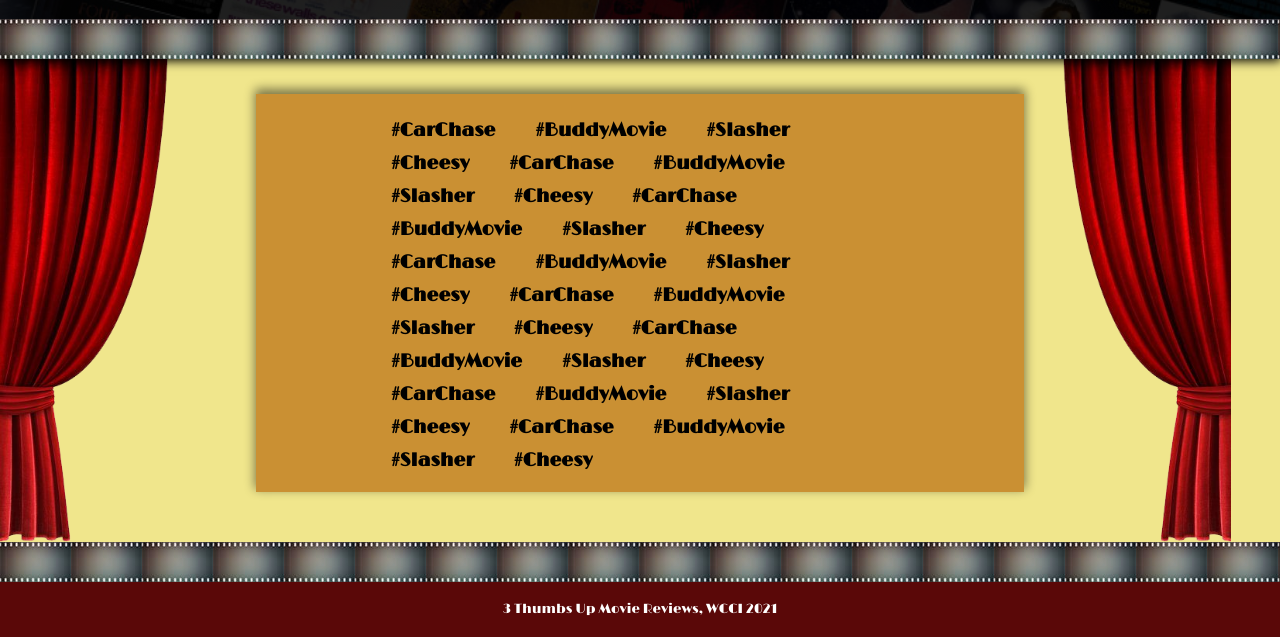
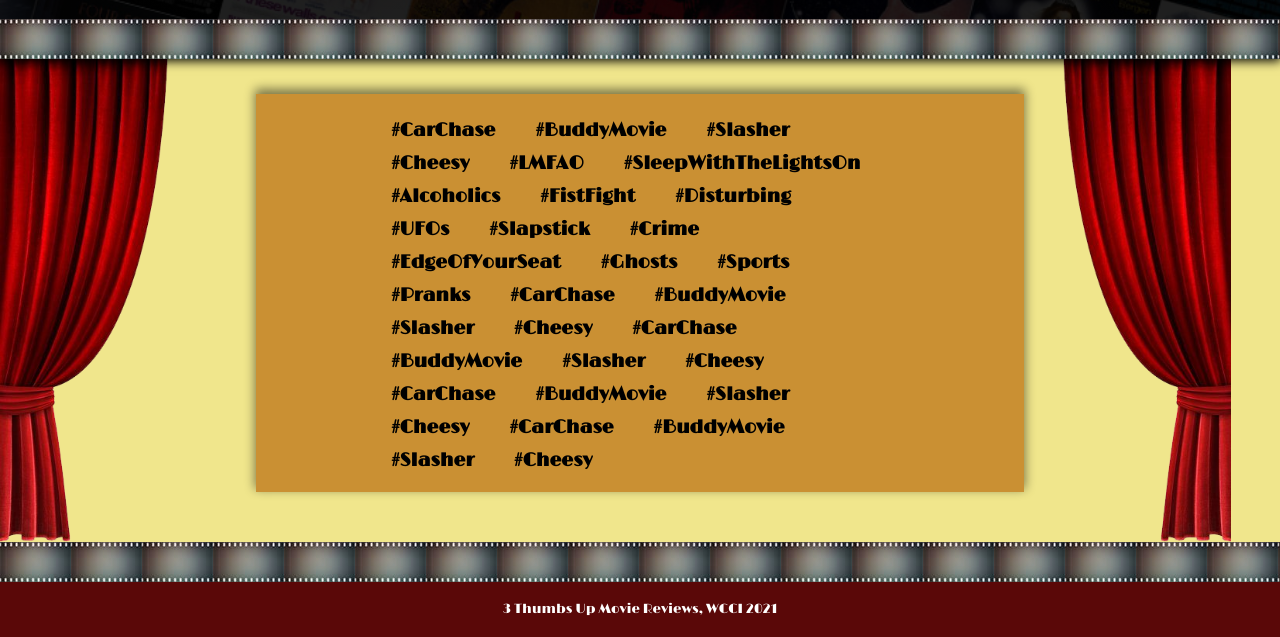
Before and after one commit to joeywhalen/3ThumbsUpReviewSite_WCCI, a plain HTML site: page src/main/resources/static/hashtags.html in a window 1280 px wide. Shown: the part 256-893 px from the top of the page. Drawn offline with nearby package versions, Linux system fonts and the light colour scheme.

Commit message:
building the hashtags page to check display of hashtags

```diff
--- a/src/main/resources/static/hashtags.html
+++ b/src/main/resources/static/hashtags.html
@@ -46,18 +46,18 @@
                         <h3>#BuddyMovie</h3>
                         <h3>#Slasher</h3>
                         <h3>#Cheesy</h3>
-                        <h3>#CarChase</h3>
-                        <h3>#BuddyMovie</h3>
-                        <h3>#Slasher</h3>
-                        <h3>#Cheesy</h3>
-                        <h3>#CarChase</h3>
-                        <h3>#BuddyMovie</h3>
-                        <h3>#Slasher</h3>
-                        <h3>#Cheesy</h3>
-                        <h3>#CarChase</h3>
-                        <h3>#BuddyMovie</h3>
-                        <h3>#Slasher</h3>
-                        <h3>#Cheesy</h3>
+                        <h3>#LMFAO</h3>
+                        <h3>#SleepWithTheLightsOn</h3>
+                        <h3>#Alcoholics</h3>
+                        <h3>#FistFight</h3>
+                        <h3>#Disturbing</h3>
+                        <h3>#UFOs</h3>
+                        <h3>#Slapstick</h3>
+                        <h3>#Crime</h3>
+                        <h3>#EdgeOfYourSeat</h3>
+                        <h3>#Ghosts</h3>
+                        <h3>#Sports</h3>
+                        <h3>#Pranks</h3>
                         <h3>#CarChase</h3>
                         <h3>#BuddyMovie</h3>
                         <h3>#Slasher</h3>
@@ -80,7 +80,6 @@
 
                 <div class="right-curtain"></div>
 
-
             </div>
 
             <div class="footer">
@@ -88,7 +87,6 @@
                 <small>3 Thumbs Up Movie Reviews, WCCI 2021</small>
             </div>
 
-
         </div>
     </body>
 
```
